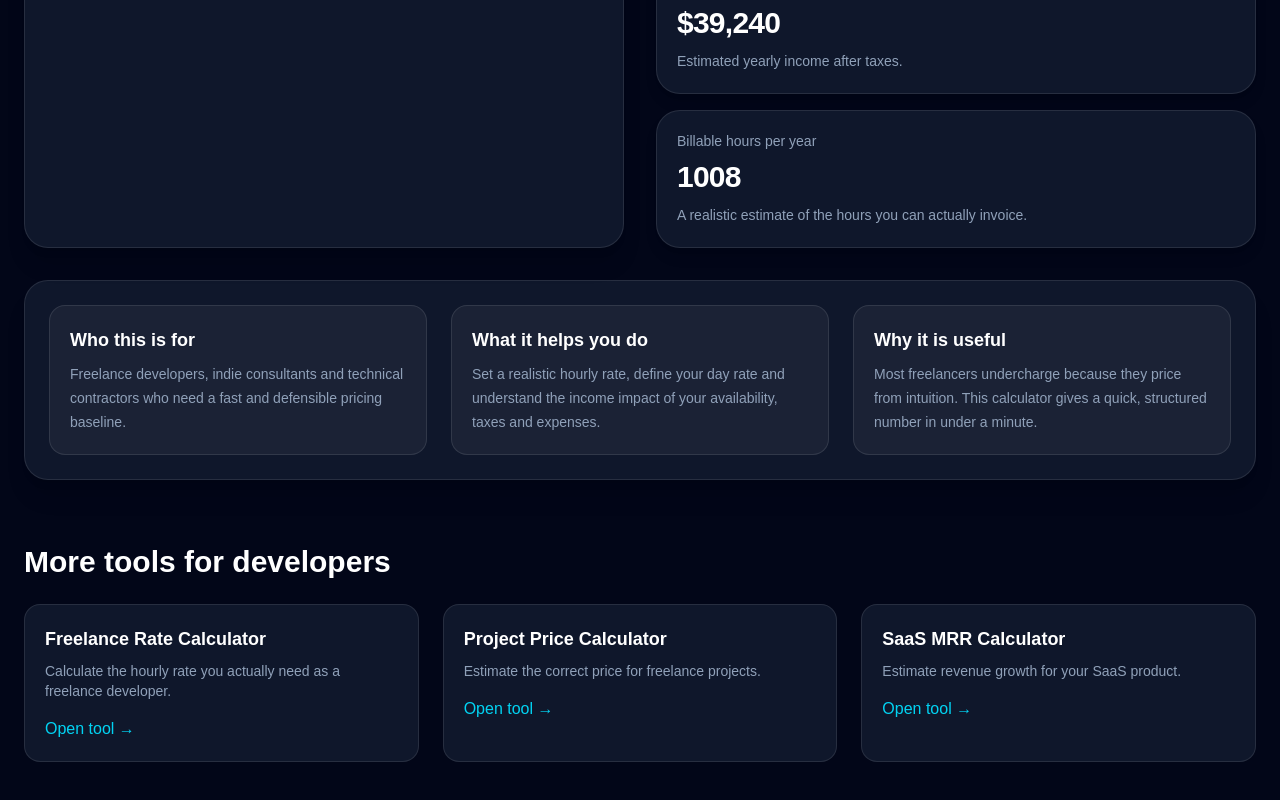
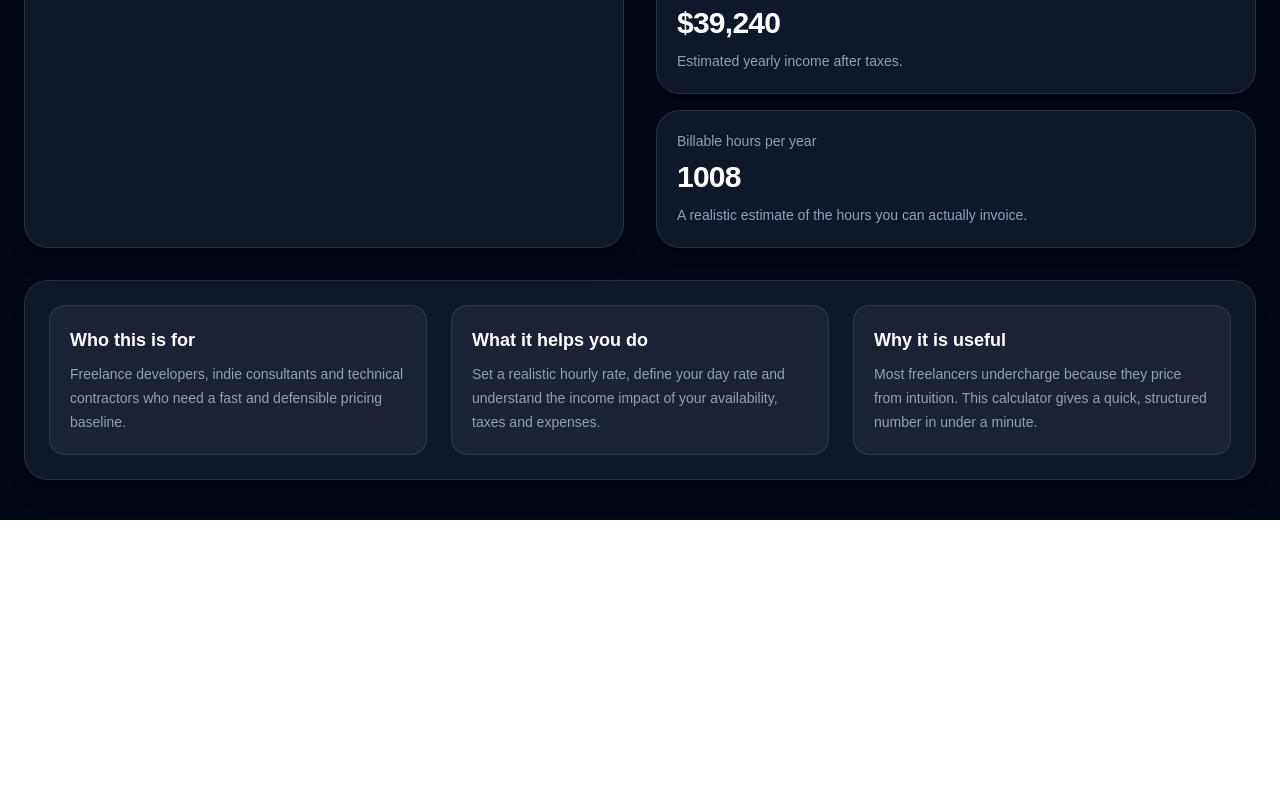
Before and after one commit to rodrigocm001/freelance-rate-calculator, a Next.js app: page / in a window 1280 px wide. Shown: the part 1496-2296 px from the top of the page. After the commit the page ends 2016 px from the top, so only its background shows below. Built offline with nearby package versions, Linux system fonts and the light colour scheme.

Commit message:
other tools

```diff
--- a/src/app/page.tsx
+++ b/src/app/page.tsx
@@ -260,32 +260,6 @@ export default function Home() {
             </div>
           </section>
 
-          <section className="mt-16">
-            <h2 className="text-3xl font-bold mb-6">
-              More tools for developers
-            </h2>
-
-            <div className="grid gap-6 md:grid-cols-3">
-              <ToolCard
-                title="Freelance Rate Calculator"
-                description="Calculate the hourly rate you actually need as a freelance developer."
-                link="#"
-              />
-
-              <ToolCard
-                title="Project Price Calculator"
-                description="Estimate the correct price for freelance projects."
-                link="#"
-              />
-
-              <ToolCard
-                title="SaaS MRR Calculator"
-                description="Estimate revenue growth for your SaaS product."
-                link="#"
-              />
-            </div>
-          </section>
-
       </div>
     </main>
   );
@@ -434,32 +408,3 @@ function InfoBlock({ title, text }: { title: string; text: string }) {
     </div>
   );
 }
-
-function ToolCard({
-  title,
-  description,
-  link,
-}: {
-  title: string
-  description: string
-  link: string
-}) {
-  return (
-    <a
-      href={link}
-      className="block rounded-2xl border border-white/10 bg-slate-900 p-5 hover:bg-slate-800 transition"
-    >
-      <h3 className="text-lg font-semibold text-white">
-        {title}
-      </h3>
-
-      <p className="mt-2 text-sm text-slate-400">
-        {description}
-      </p>
-
-      <span className="mt-4 inline-block text-cyan-400">
-        Open tool →
-      </span>
-    </a>
-  )
-}
```
Also changed, not shown: 1 other file (tests, documents, lock files or other folders).
